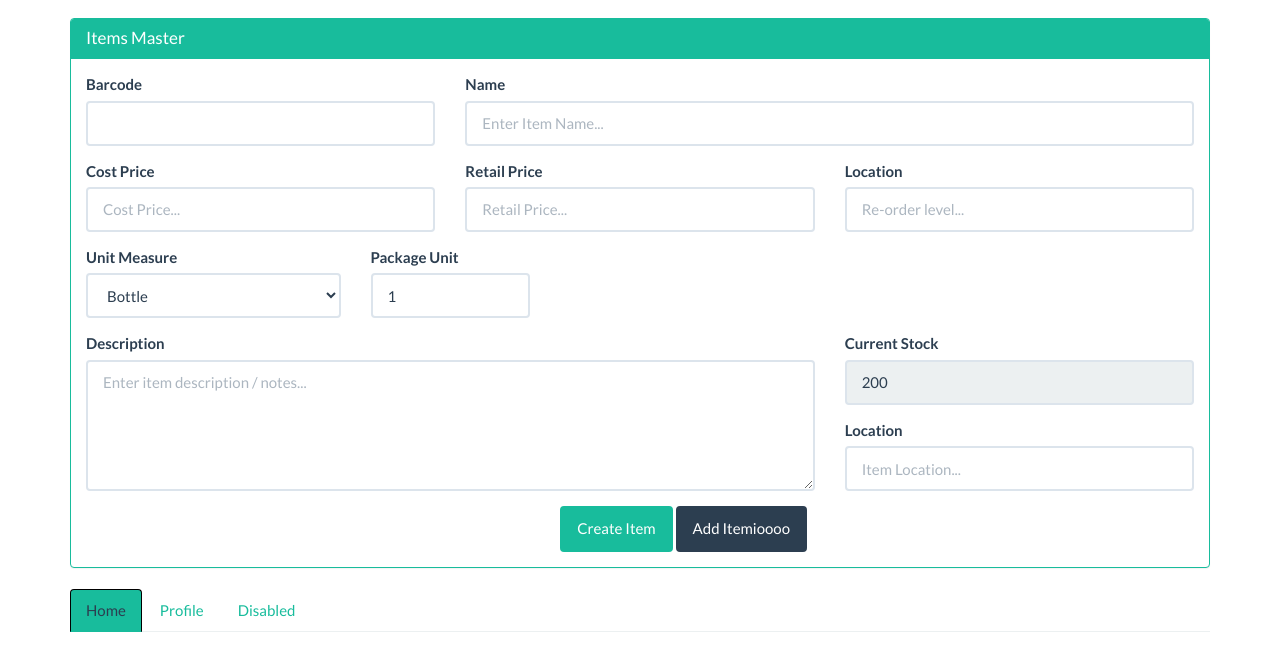
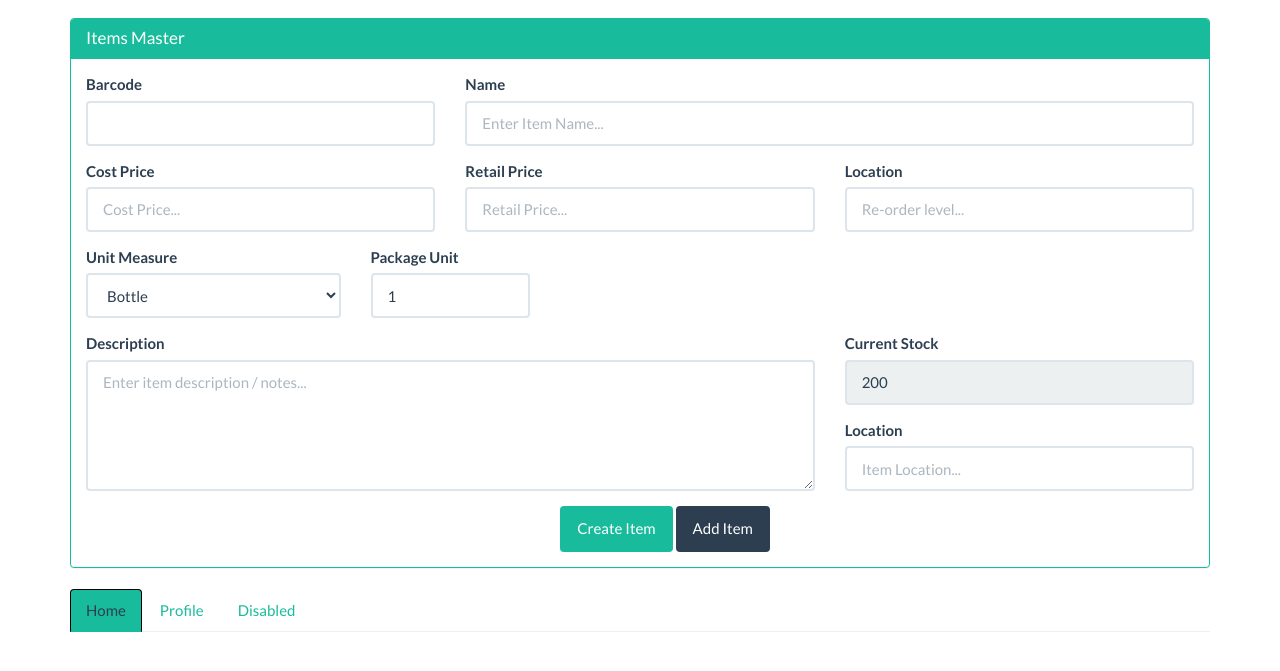
Before and after one commit to yotabyte-yad/invoice, a website: page public/index.html at #/items in a window 1280 px wide. Shown: the part 63-734 px from the top of the page. Drawn offline with Linux system fonts and the light colour scheme.

```diff
--- a/public/views/items/items.html
+++ b/public/views/items/items.html
@@ -63,7 +63,7 @@
 					<div class="row">
 						<div class="col-sm-8 col-sm-offset-5">
 							<button class="btn btn-success" ng-click="createItem(item)">Create Item</button>
-						    <button class="btn btn-primary" ng-click= "createItem()">Add Itemioooo</button>
+						    <button class="btn btn-primary" ng-click= "createItem()">Add Item</button>
 						</div>
 					</div>
 				</div>
```
Also changed, not shown: server.js (+23 -0 lines).
